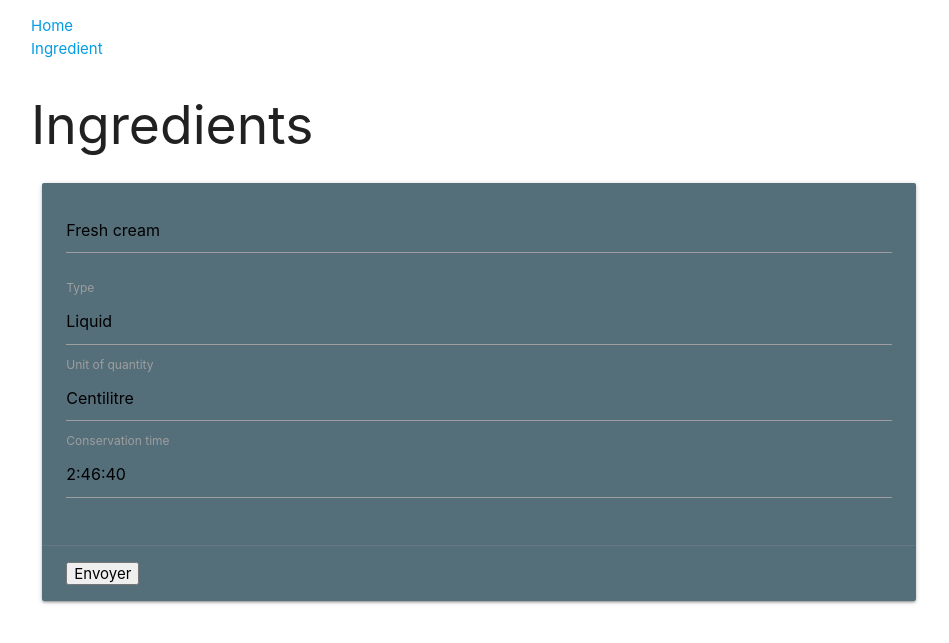
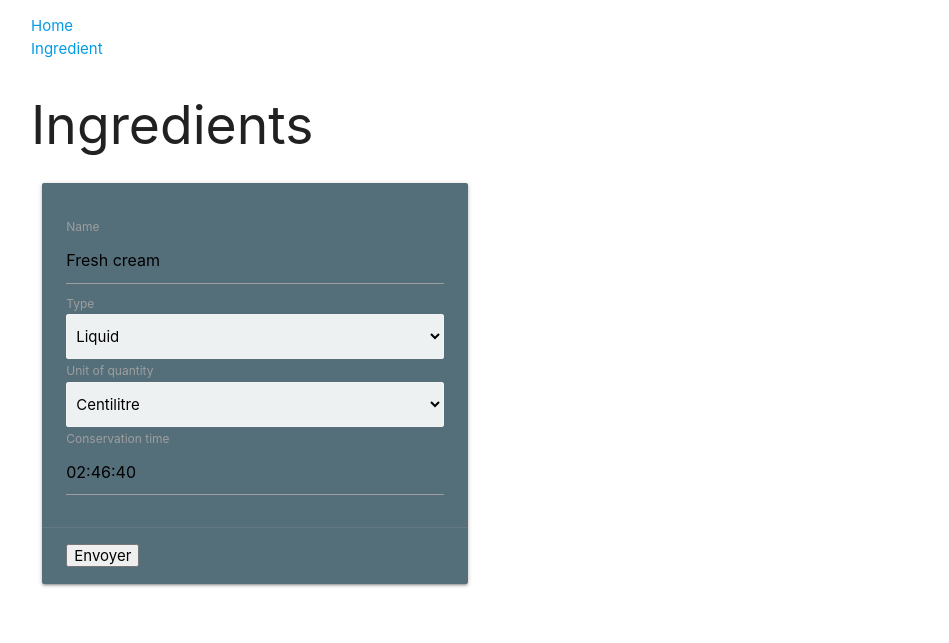
Before and after one commit to simonandrestrasbourg/OrganizeMyMeal, a Django app: page /ingredient_edit/4/ in a window 1280 px wide. Shown: the top 643 px of the page, without its empty margins (161-1110 px from the left). Run offline with Django 3.2, Linux system fonts and the light colour scheme; data comes from the database, SQL or seed files in the repository; some libraries are stand-ins or nearby versions.

Commit message:
We have to use modelForm because it's support bounce so we can edit existing entry

```diff
--- a/ingredients/models.py
+++ b/ingredients/models.py
@@ -52,7 +52,6 @@ class Ingredient(models.Model):
     conservation_time = models.DurationField(validators=[validate_duration_time_not_negative])
     pub_date = models.DateTimeField('date published')
 
-
 class IngredientForm(forms.ModelForm):
     class Meta:
         model = Ingredient
--- a/ingredients/static/ingredients/style.css
+++ b/ingredients/static/ingredients/style.css
@@ -1,2 +1,3 @@
-div.row {
+select {
+  display: inline;
 }
--- a/ingredients/templates/ingredients/ingredient_edit.html
+++ b/ingredients/templates/ingredients/ingredient_edit.html
@@ -5,27 +5,29 @@
     <h2>Ingredients</h2>
 
     <div class="row">
-    <div class="col s12">
+    <div class="col s6">
       <div class="card blue-grey darken-1">
-	<form action="{% url 'ingredients:ingredient_save' object.id %}" method="post">
+	<form action="{% url 'ingredients:ingredient_edit' ingredient.id %}" method="post">
 	{% csrf_token %}
         <div class="card-content white-text">
 	  {% if error_message %}<p><strong>{{ error_message }}</strong></p>{% endif %}
-	  <span class="card-title"><input type="text" name="name" value="{{ object.name }}" /></span>
-    	  <ul>
-	    <li>
-		<label for="team_name">Type</label>
-		<input type="text" name="type" value="{{ object.type }}"/>
-	    </li>
-      	    <li>
-		<label for="team_name">Unit of quantity</label>
-		<input type="text" name="unit" value="{{ object.unit }}"/>
-      	    </li>
-      	    <li>
-		<label for="team_name">Conservation time</label>
-	      	<input type="text" name="conservation_time" value="{{ object.conservation_time }}"/>
-	    </li>
-          </ul>
+	  <span class="card-title"></span>
+	  <div class="input_field s6">
+	    <label for="name">Name</label>
+	    {{ form.name }}
+	  </div>
+	  <div class="input_field s6">
+            <label for="type">Type</label>
+	    {{ form.type }}
+	  </div>
+	  <div class="input_field s6">
+	    <label for="unit">Unit of quantity</label>
+	    {{ form.unit }}
+	  </div>
+	  <div class="input_field s6">
+            <label for="conservation_time">Conservation time</label>
+	    {{ form.conservation_time }}
+	  </div>
         </div>
         <div class="card-action">
 	    <input type="submit" value="Envoyer" />
--- a/ingredients/tests.py
+++ b/ingredients/tests.py
@@ -71,3 +71,9 @@ class TestIngredient(TestCase):
         response = self.client.get('/ingredient/4/')
         self.assertEqual(response.status_code, 200)
         self.assertEqual(response.context['object'].name, "Fresh cream")
+
+    def test_client_ingredient_edit(self):
+        response = self.client.get('/ingredient_edit/4/')
+        self.assertEqual(response.status_code, 200)
+        ingredient = response.context['object']
+        self.assertEqual(ingredient.name, "Fresh cream")
--- a/ingredients/urls.py
+++ b/ingredients/urls.py
@@ -8,5 +8,4 @@ urlpatterns = [
     path('ingredient/', views.IngredientListView.as_view(), name='ingredient-list'),
     path('ingredient/<int:pk>/', views.IngredientView.as_view(), name='ingredient'),
     path('ingredient_edit/<int:pk>/', views.IngredientEditView.as_view(), name='ingredient_edit'),
-    path('ingredient_save/<int:pk>/', views.IngredientSaveView.as_view(), name='ingredient_save'),
 ]
--- a/ingredients/views.py
+++ b/ingredients/views.py
@@ -3,9 +3,8 @@ from django.http import HttpResponse
 from django.views import View
 from django.views.generic import DetailView, ListView
 from django.views.generic.edit import FormView, UpdateView
-from ingredients.models import Ingredient
-from ingredients.models import IngredientForm
-from django.urls import reverse_lazy
+from ingredients.models import Ingredient, IngredientForm
+from django.urls import reverse_lazy, reverse
 
 
 def index(request):
@@ -21,9 +20,10 @@ class IngredientSaveView(DetailView):
 
 class IngredientEditView(UpdateView):
     model = Ingredient
+    template_name = 'ingredients/ingredient_edit.html'
+    success_url = reverse_lazy('ingredients:ingredient-list')
     form_class = IngredientForm
-    template_name = 'ingredients/ingredient_edit.html'
-    success_url = reverse_lazy('ingredient')
+
 
 
 class IngredientView(DetailView):
```
